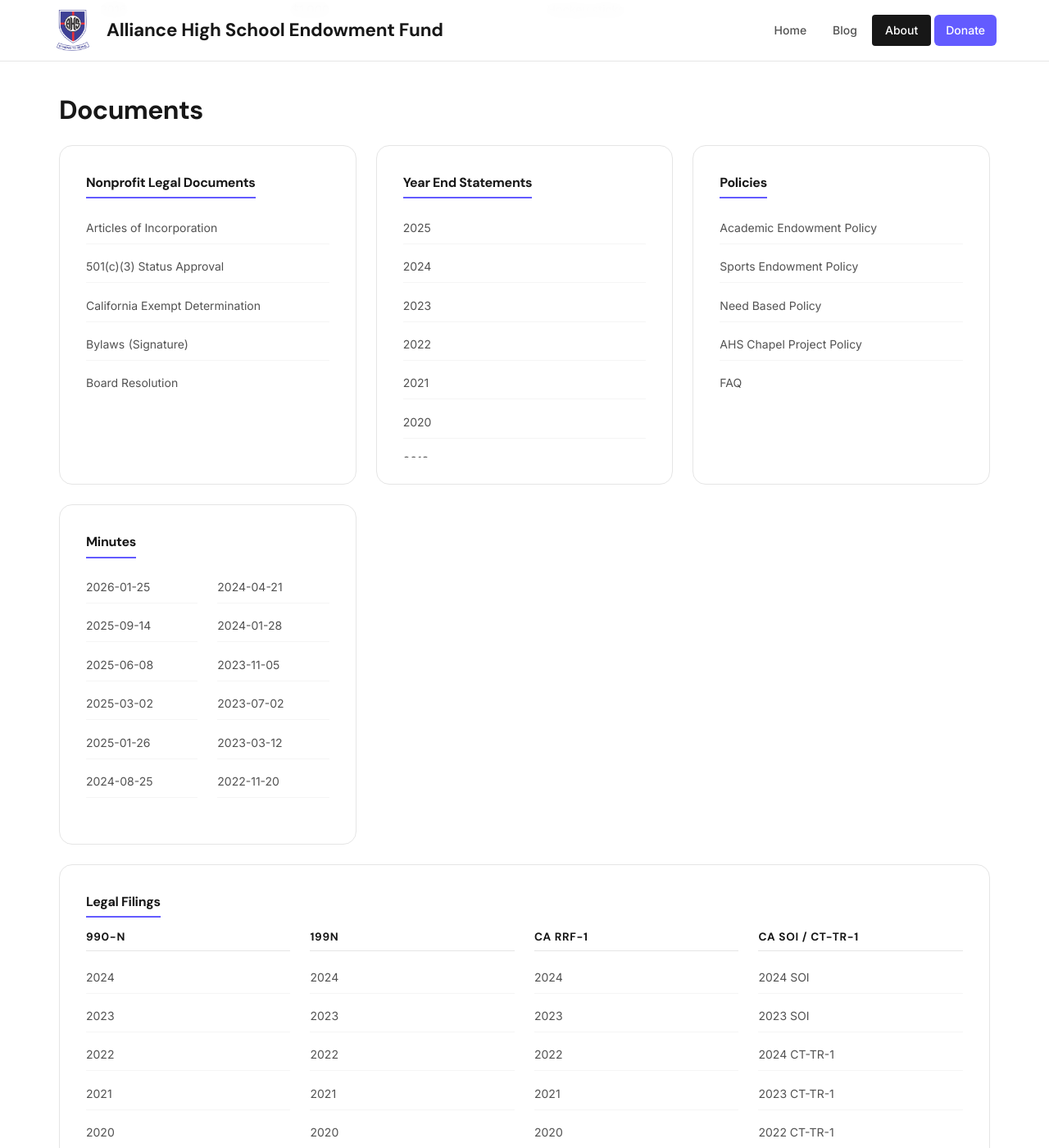
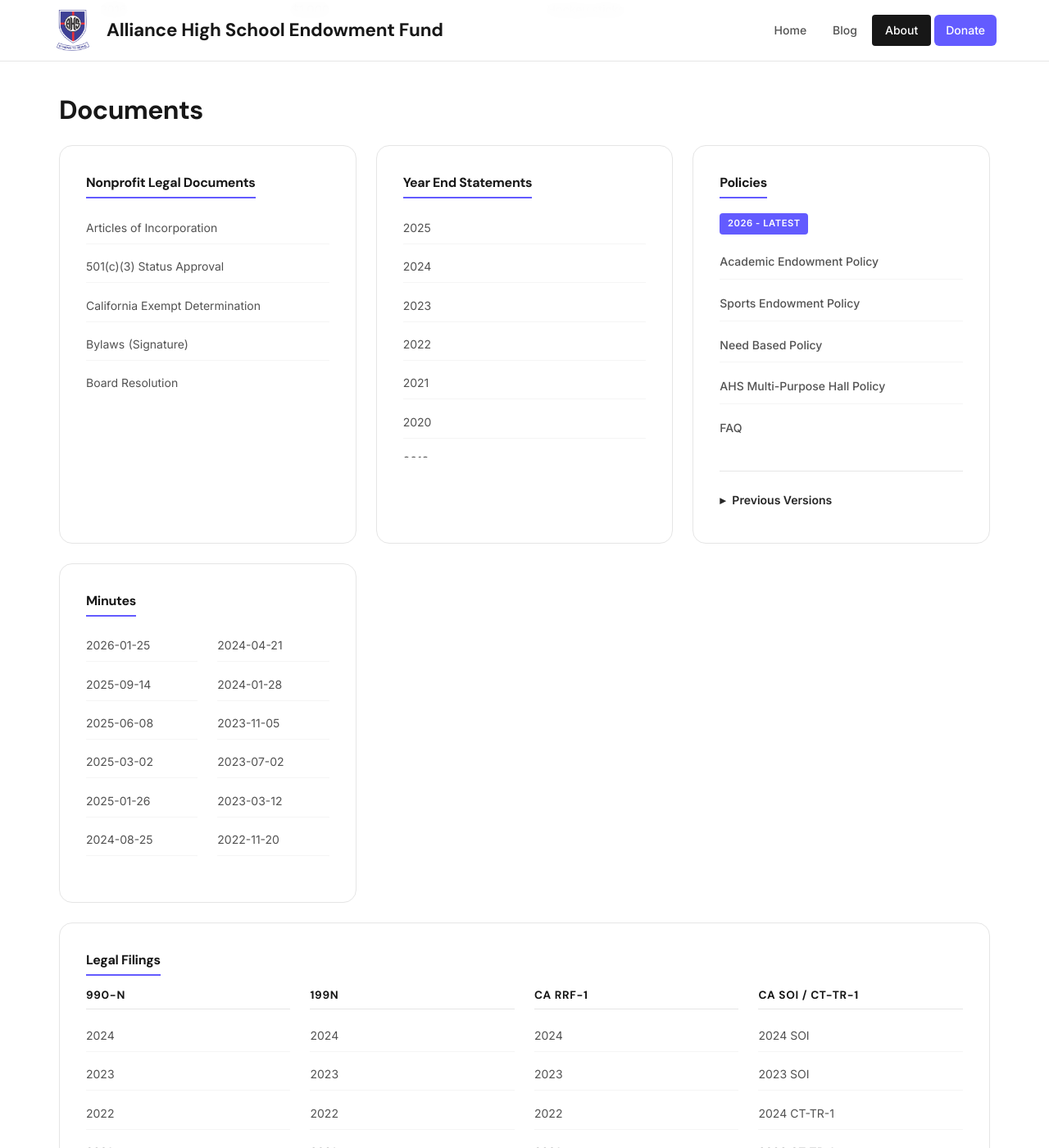
Before and after one commit to ahsef/ahsef.github.io, a Jekyll site: the page built from _pages/about.html, in a window 1280 px wide and 1400 px high, scrolled down 2979 px. Shown: the whole window at 82% size. Built offline with Jekyll 4.4.1, drawn with Linux system fonts in a browser that asks for light colours.

Commit message:
Add latest (2026) policy docs per updates from Board Treasurer.

```diff
--- a/_pages/about.html
+++ b/_pages/about.html
@@ -335,15 +335,45 @@
             </ul>
         </div>
 
-        <div class="card docs-card">
+        <div class="card docs-card policies-card">
             <h3>Policies</h3>
-            <ul>
-                <li><a href="/policy/academic_financial_policy.pdf" target="_blank">Academic Endowment Policy</a></li>
-                <li><a href="/policy/AHSEF_Sports_Directed_Fund_Policy_2020.pdf" target="_blank">Sports Endowment Policy</a></li>
-                <li><a href="/policy/need_based_policy.pdf" target="_blank">Need Based Policy</a></li>
-                <li><a href="/policy/chapel_policy.pdf" target="_blank">AHS Chapel Project Policy</a></li>
-                <li><a href="/other/faq.pdf" target="_blank">FAQ</a></li>
-            </ul>
+
+            <div class="policy-section">
+                <span class="policy-badge">2026 - Latest</span>
+                <ul class="policy-list">
+                    <li><a href="/policy/AHSEF_Academic_Financial_Policy_2026.pdf" target="_blank">Academic Endowment Policy</a></li>
+                    <li><a href="/policy/AHSEF_Sports_Directed_Fund_Policy_2026.pdf" target="_blank">Sports Endowment Policy</a></li>
+                    <li><a href="/policy/AHSEF_Need_Based_Scholarship_Policy_2026.pdf" target="_blank">Need Based Policy</a></li>
+                    <li><a href="/policy/AHSEF_Multi_Purpose_Hall_Policy_2026.pdf" target="_blank">AHS Multi-Purpose Hall Policy</a></li>
+                    <li><a href="/policy/AHSEF_Donor_FAQ_2026.pdf" target="_blank">FAQ</a></li>
+                </ul>
+            </div>
+
+            <details class="policy-previous">
+                <summary>Previous Versions</summary>
+                <div class="previous-grid">
+                    <div class="previous-item">
+                        <span class="previous-label">Academic</span>
+                        <a href="/policy/academic_financial_policy.pdf" target="_blank">2020</a>
+                    </div>
+                    <div class="previous-item">
+                        <span class="previous-label">Sports</span>
+                        <a href="/policy/AHSEF_Sports_Directed_Fund_Policy_2020.pdf" target="_blank">2020</a>
+                    </div>
+                    <div class="previous-item">
+                        <span class="previous-label">Need Based</span>
+                        <a href="/policy/need_based_policy.pdf" target="_blank">2020</a>
+                    </div>
+                    <div class="previous-item">
+                        <span class="previous-label">Chapel/Hall</span>
+                        <a href="/policy/chapel_policy.pdf" target="_blank">2020</a>
+                    </div>
+                    <div class="previous-item">
+                        <span class="previous-label">FAQ</span>
+                        <a href="/other/faq.pdf" target="_blank">2020</a>
+                    </div>
+                </div>
+            </details>
         </div>
 
         <div class="card docs-card">
--- a/_sass/_layout.scss
+++ b/_sass/_layout.scss
@@ -1561,3 +1561,116 @@
     color: var(--white) !important;
   }
 }
+
+// ========================================
+// Policies Card - Latest & Previous
+// ========================================
+
+.policies-card {
+  .policy-section {
+    margin-bottom: 1.5rem;
+  }
+
+  .policy-badge {
+    display: inline-block;
+    background: var(--accent);
+    color: var(--white);
+    font-size: 0.7rem;
+    font-weight: 600;
+    padding: 0.25rem 0.6rem;
+    border-radius: 4px;
+    text-transform: uppercase;
+    letter-spacing: 0.05em;
+    margin-bottom: 0.75rem;
+  }
+
+  .policy-list {
+    list-style: none;
+    padding: 0;
+    margin: 0;
+
+    li {
+      padding: 0.5rem 0;
+      border-bottom: 1px solid var(--gray-100);
+
+      &:last-child {
+        border-bottom: none;
+      }
+    }
+
+    a {
+      color: var(--gray-700);
+      font-weight: 500;
+
+      &:hover {
+        color: var(--accent);
+      }
+    }
+  }
+
+  .policy-previous {
+    border-top: 1px solid var(--gray-200);
+    padding-top: 1rem;
+    margin-top: 0.5rem;
+
+    summary {
+      cursor: pointer;
+      font-size: 0.875rem;
+      font-weight: 600;
+      color: var(--gray-500);
+      padding: 0.5rem 0;
+      list-style: none;
+      display: flex;
+      align-items: center;
+      gap: 0.5rem;
+
+      &::-webkit-details-marker {
+        display: none;
+      }
+
+      &::before {
+        content: '▸';
+        transition: transform 0.2s ease;
+      }
+
+      &:hover {
+        color: var(--gray-700);
+      }
+    }
+
+    &[open] summary::before {
+      transform: rotate(90deg);
+    }
+  }
+
+  .previous-grid {
+    display: grid;
+    grid-template-columns: repeat(2, 1fr);
+    gap: 0.5rem;
+    padding: 0.75rem 0;
+
+    @media (min-width: 480px) {
+      grid-template-columns: repeat(3, 1fr);
+    }
+  }
+
+  .previous-item {
+    display: flex;
+    flex-direction: column;
+    font-size: 0.8rem;
+
+    .previous-label {
+      color: var(--gray-500);
+      font-size: 0.7rem;
+      margin-bottom: 0.15rem;
+    }
+
+    a {
+      color: var(--gray-600);
+
+      &:hover {
+        color: var(--accent);
+      }
+    }
+  }
+}
```
Also changed, not shown: 5 other files.
